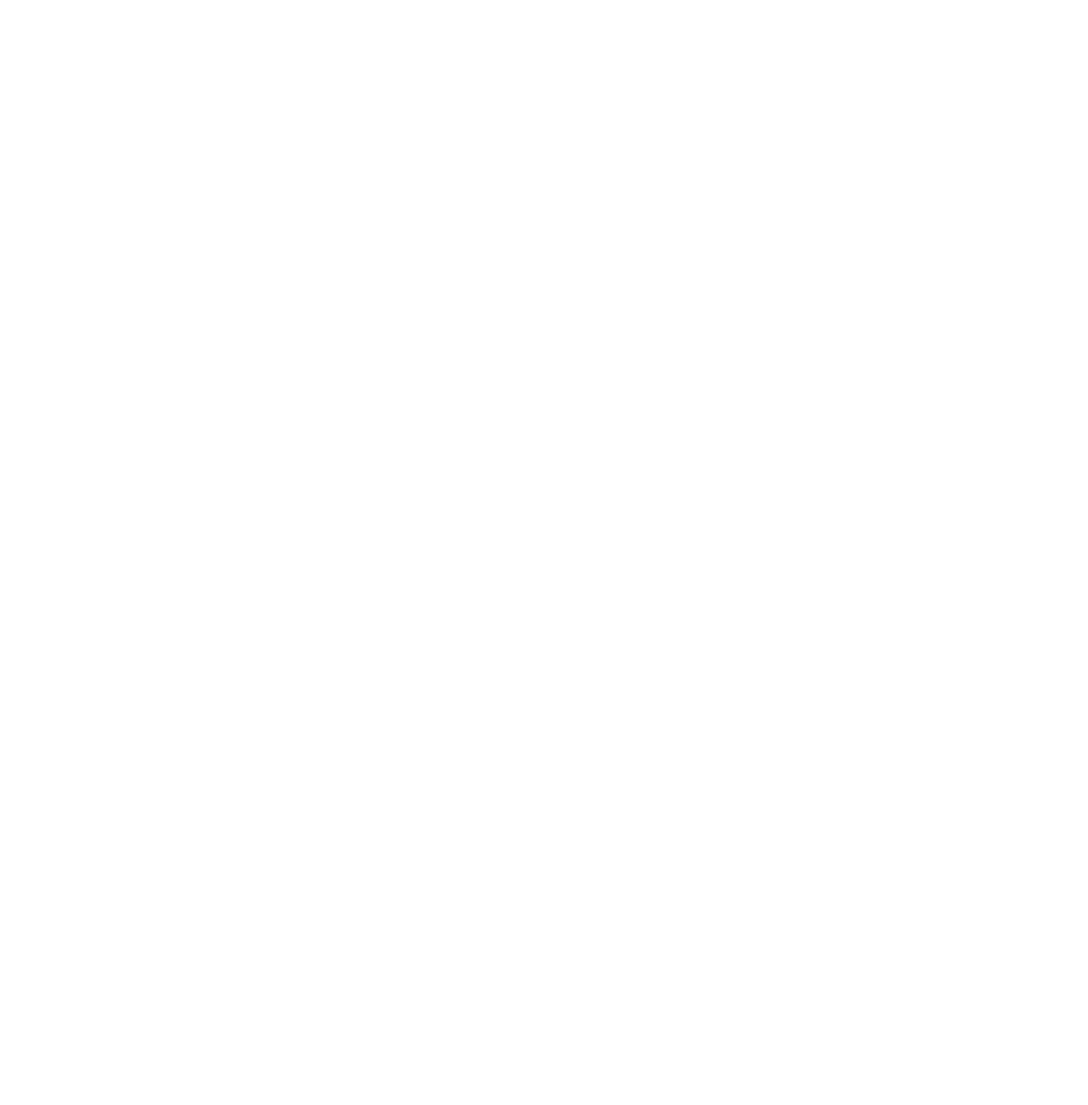
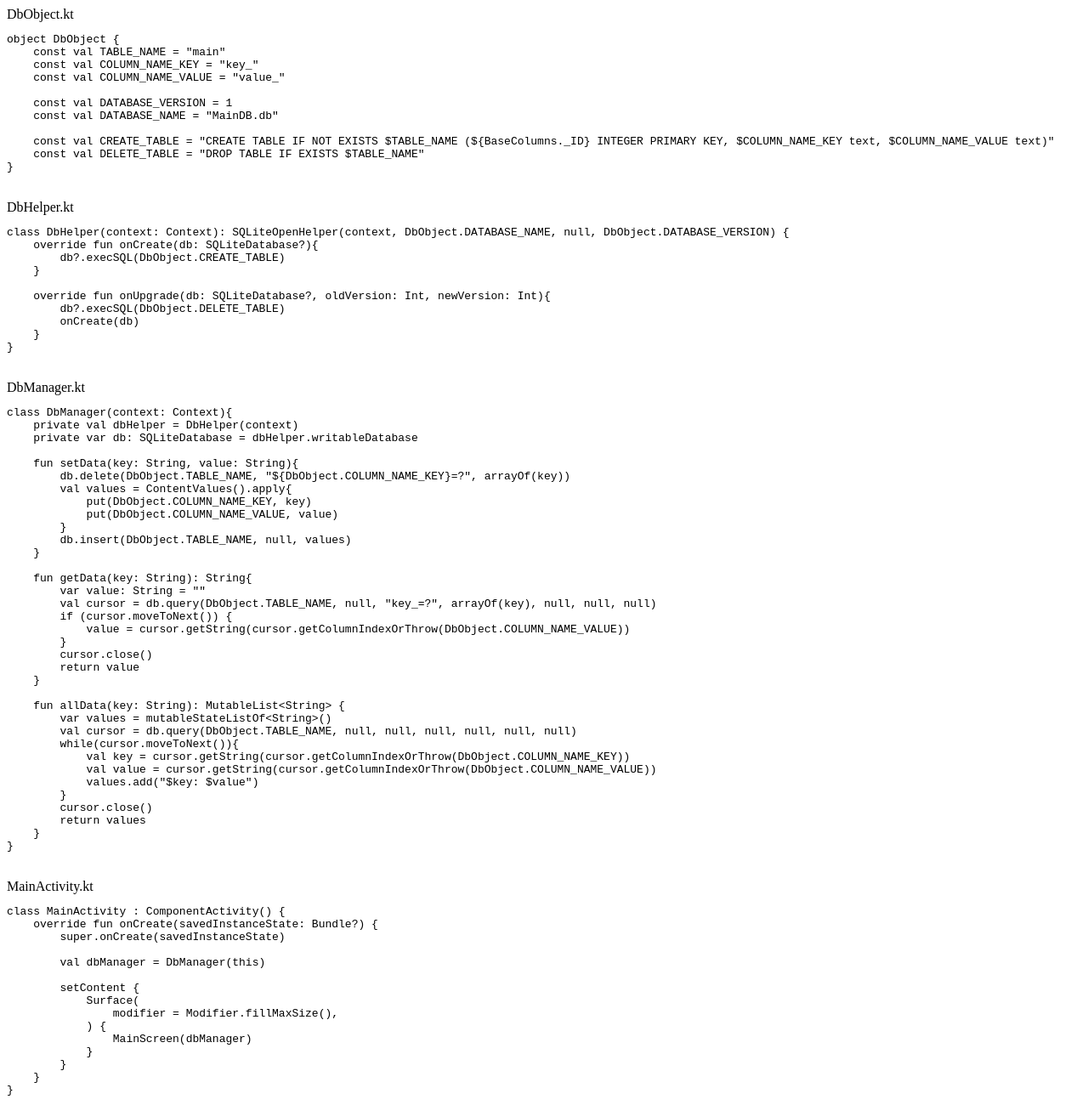
Before and after one commit to fhw12/AndroidNotes, a plain HTML site: page pages/sqlite.html in a window 1280 px wide. Shown: the whole page at 85% size. Before the commit the page ends 800 px from the top, so only its background shows below. Drawn offline with Linux system fonts and the light colour scheme.

Commit message:
retrofit.html, sqlite.html update

```diff
--- a/pages/retrofit.html
+++ b/pages/retrofit.html
@@ -0,0 +1,60 @@
+<!DOCTYPE html>
+<html>
+<head>
+    <meta charset="utf-8">
+    <meta name="viewport" content="width=device-width, initial-scale=1">
+    <link rel="stylesheet" type="text/css" href="style.css">
+</head>
+<body>
+
+build.gradle
+<pre>
+dependencies {
+    implementation "com.squareup.retrofit2:retrofit:2.9.0"
+    implementation "com.squareup.retrofit2:converter-gson:2.9.0"
+}
+</pre>
+
+<br>
+<pre>json: { id: 1, title: "text", data = ["...", "...", "..."] }</pre>
+data class для хранения полученных данных из json
+<pre>
+data class DataClassName(
+    val id: Int,
+    val title: Int,
+    val data: List<span><</span>String>
+)
+</pre>
+
+<br>
+Интерфейс
+<pre>
+interface InterfaceNameApi {
+    @GET("simple/{id}")
+    suspend fun getItemByName(@Path("id") id: String): DataClassName
+}
+</pre>
+
+<br>
+Создание retrofit объекта и выполнение запроса
+<pre>
+val retrofit = Retrofit.Builder()
+    .baseUrl("https://site.domain/")
+    .addConverterFactory(GsonConverterFactory.create())
+    .build()
+
+val testApi = retrofit.create(InterfaceNameApi::class.java)
+
+
+CoroutineScope(Dispatchers.IO).launch {
+    try {
+        val item = testApi.getItemByName((0..10).random().toString())
+        val titleItem = item.title
+    }catch(e: HttpException){
+        // Обработка ошибки
+    }
+}
+</pre>
+
+</body>
+</html>
--- a/pages/sqlite.html
+++ b/pages/sqlite.html
@@ -0,0 +1,100 @@
+<!DOCTYPE html>
+<html>
+<head>
+	<meta charset="utf-8">
+	<meta name="viewport" content="width=device-width, initial-scale=1">
+</head>
+<body>
+
+DbObject.kt
+<pre>
+object DbObject {
+    const val TABLE_NAME = "main"
+    const val COLUMN_NAME_KEY = "key_"
+    const val COLUMN_NAME_VALUE = "value_"
+
+    const val DATABASE_VERSION = 1
+    const val DATABASE_NAME = "MainDB.db"
+
+    const val CREATE_TABLE = "CREATE TABLE IF NOT EXISTS $TABLE_NAME (${BaseColumns._ID} INTEGER PRIMARY KEY, $COLUMN_NAME_KEY text, $COLUMN_NAME_VALUE text)"
+    const val DELETE_TABLE = "DROP TABLE IF EXISTS $TABLE_NAME"
+}
+</pre>
+
+<br>
+DbHelper.kt
+<pre>
+class DbHelper(context: Context): SQLiteOpenHelper(context, DbObject.DATABASE_NAME, null, DbObject.DATABASE_VERSION) {
+    override fun onCreate(db: SQLiteDatabase?){
+        db?.execSQL(DbObject.CREATE_TABLE)
+    }
+
+    override fun onUpgrade(db: SQLiteDatabase?, oldVersion: Int, newVersion: Int){
+        db?.execSQL(DbObject.DELETE_TABLE)
+        onCreate(db)
+    }
+}
+</pre>
+
+<br>
+DbManager.kt
+<pre>
+class DbManager(context: Context){
+    private val dbHelper = DbHelper(context)
+    private var db: SQLiteDatabase = dbHelper.writableDatabase
+
+    fun setData(key: String, value: String){
+        db.delete(DbObject.TABLE_NAME, "${DbObject.COLUMN_NAME_KEY}=?", arrayOf(key))
+        val values = ContentValues().apply{
+            put(DbObject.COLUMN_NAME_KEY, key)
+            put(DbObject.COLUMN_NAME_VALUE, value)
+        }
+        db.insert(DbObject.TABLE_NAME, null, values)
+    }
+
+    fun getData(key: String): String{
+        var value: String = ""
+        val cursor = db.query(DbObject.TABLE_NAME, null, "key_=?", arrayOf(key), null, null, null)
+        if (cursor.moveToNext()) {
+            value = cursor.getString(cursor.getColumnIndexOrThrow(DbObject.COLUMN_NAME_VALUE))
+        }
+        cursor.close()
+        return value
+    }
+
+    fun allData(key: String): MutableList<span><</span>String> {
+        var values = mutableStateListOf<span><</span>String>()
+        val cursor = db.query(DbObject.TABLE_NAME, null, null, null, null, null, null)
+        while(cursor.moveToNext()){
+            val key = cursor.getString(cursor.getColumnIndexOrThrow(DbObject.COLUMN_NAME_KEY))
+            val value = cursor.getString(cursor.getColumnIndexOrThrow(DbObject.COLUMN_NAME_VALUE))
+            values.add("$key: $value")
+        }
+        cursor.close()
+        return values
+    }
+}
+</pre>
+
+<br>
+MainActivity.kt
+<pre>
+class MainActivity : ComponentActivity() {
+    override fun onCreate(savedInstanceState: Bundle?) {
+        super.onCreate(savedInstanceState)
+
+        val dbManager = DbManager(this)
+
+        setContent {
+            Surface(
+                modifier = Modifier.fillMaxSize(),
+            ) {
+                MainScreen(dbManager)
+            }
+        }
+    }
+}
+</pre>
+
+</body>
+</html>
```
Also changed, not shown: index.html (+2 -2 lines).
